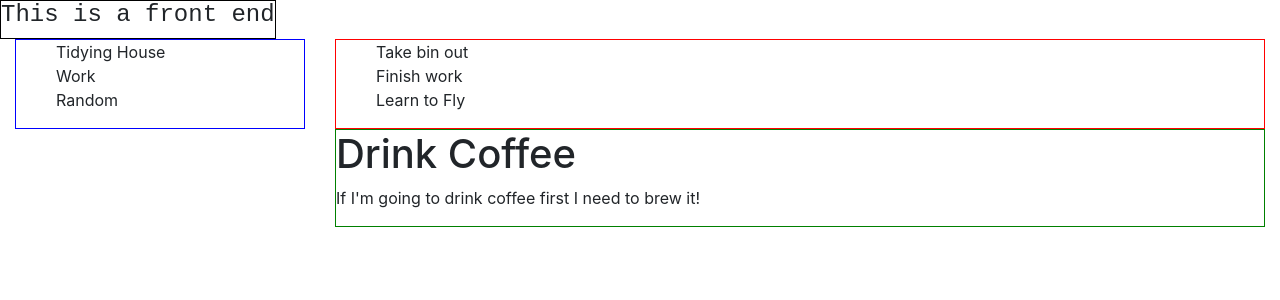
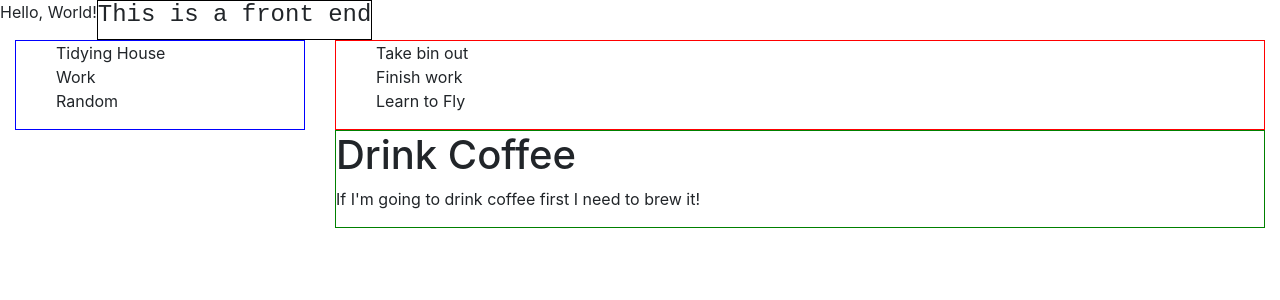
Before and after one commit to shortcrimson/sunday-ui, a React (Create React App) app: page / in a window 1280 px wide. Shown: the top 300 px of the page. Built offline with nearby package versions, Linux system fonts and the light colour scheme.

Commit message:
Test Commit

```diff
--- a/src/components/App.js
+++ b/src/components/App.js
@@ -13,6 +13,7 @@ function App() {
       <div className="app">
           <Container fluid={true}>
               <Row>
+								<p>Hello, World!</p>
                   <Header />
               </Row>
               <Row>
```
